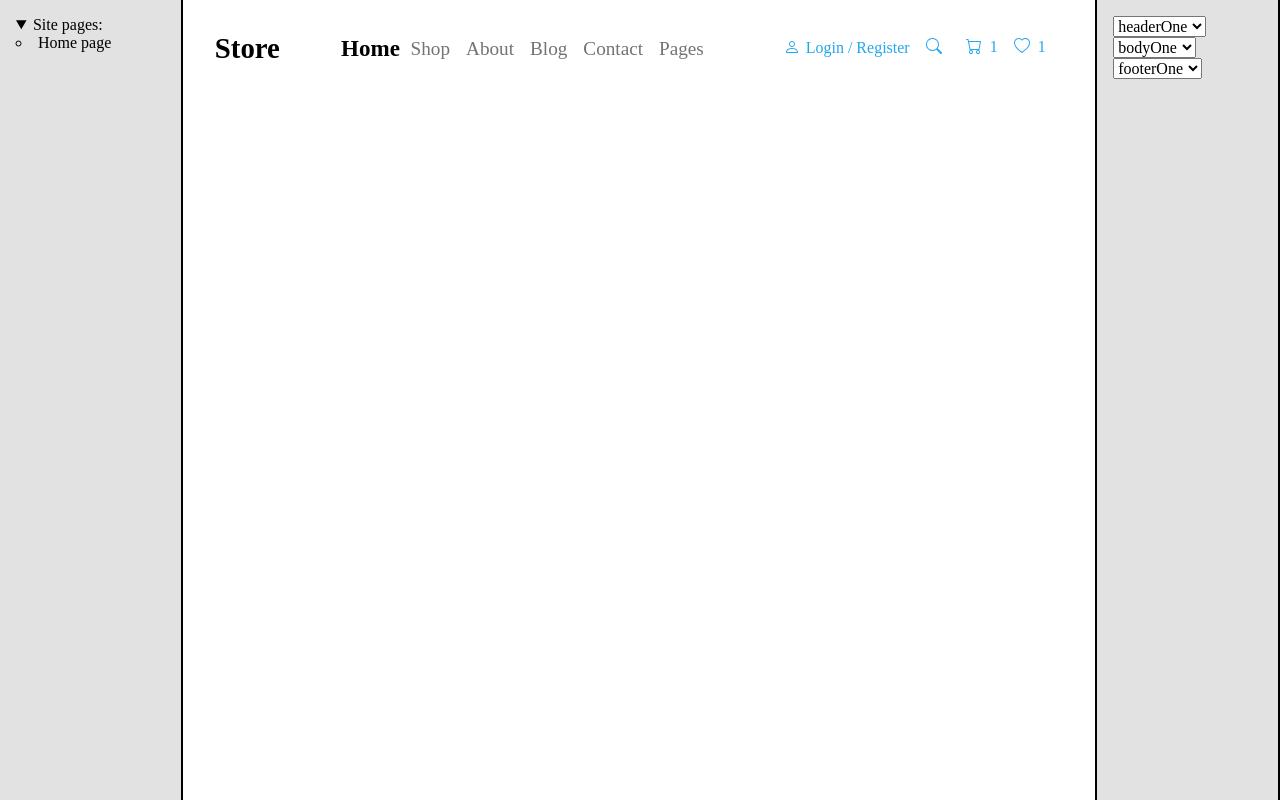
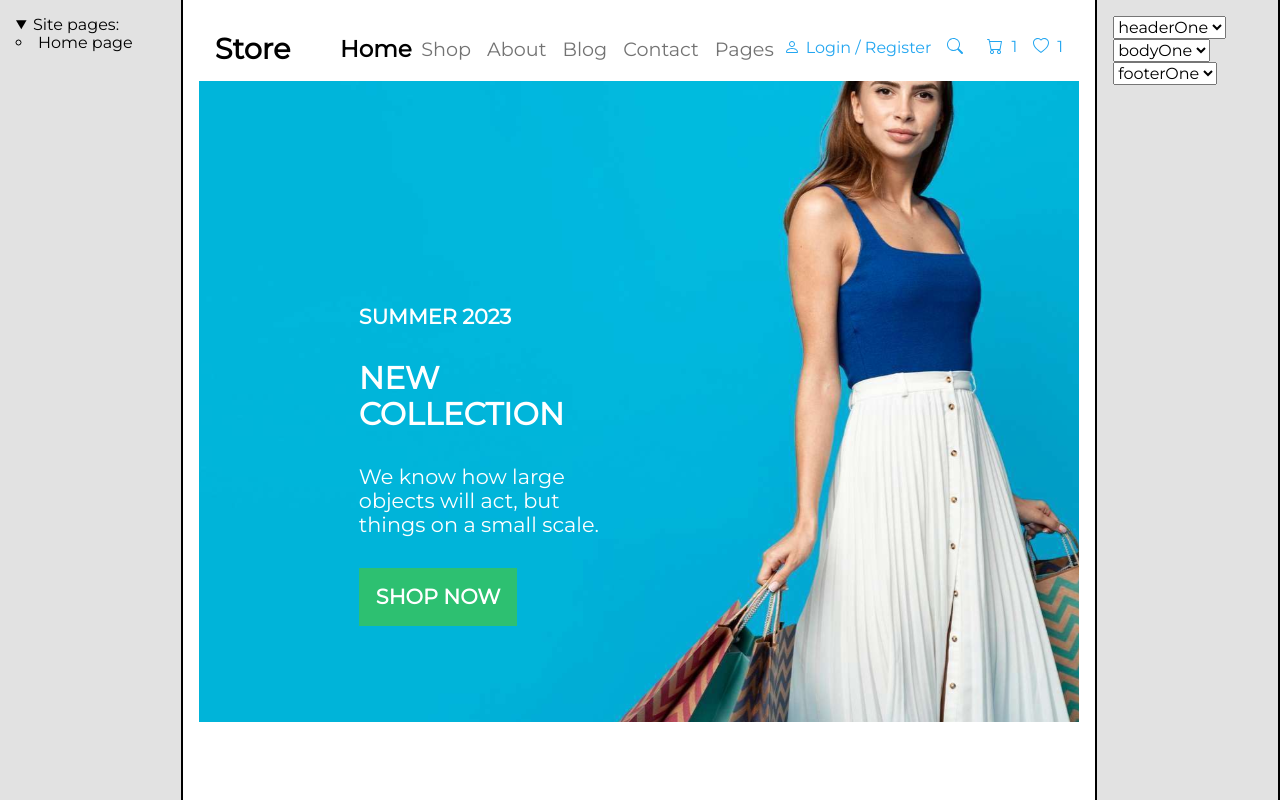
Before and after one commit to Falderian/Site-constructor-nuxt, a Nuxt app: page / in a window 1280 px wide. Built offline with nearby package versions, Linux system fonts and the light colour scheme.

Commit message:
UPD: add body first variant

```diff
--- a/assets/main.scss
+++ b/assets/main.scss
@@ -1,9 +1,26 @@
+@import url("https://fonts.googleapis.com/css2?family=Montserrat&display=swap");
+
 $color-bg-primary: white;
 $color-bg-secondary: #e2e2e2;
 $color-btn-active: #55c3ff;
-$border-1: 2px solid black;
 $color-text-secondary: #23a6f0;
 $color-text-gray: #737373;
+$color-green: #2dc071;
+$border-1: 2px solid black;
+
+* {
+  font-family: "Montserrat", sans-serif;
+}
+
+.bold {
+  font-weight: 700;
+}
+
+h4,
+h2 {
+  text-transform: uppercase;
+  margin: 0;
+}
 
 .pad-1 {
   padding: 1rem;
--- /dev/null
+++ b/components/BaseButton.vue
@@ -0,0 +1,38 @@
+
+<template>
+  <button :class="[className, 'btn']" :click="action">{{ text }}</button>
+</template>
+
+<script setup lang="ts">
+const { action, className, text } = defineProps({
+  action: { type: Function },
+  className: { type: String, default: 'green' },
+  text: { type: String, default: 'Submit' }
+});
+
+</script>
+
+<style scoped lang="scss">
+.green {
+  background-color: $color-green;
+}
+
+.btn {
+  padding: 1rem;
+  width: fit-content;
+
+  border: none;
+
+  text-transform: uppercase;
+  font-weight: 700;
+  color: white;
+  border: 1px solid transparent;
+
+  transition: all 0.5s linear;
+
+  &:hover {
+    border: 1px solid white;
+    scale: 1.1;
+  }
+}
+</style>
--- a/components/siteConfig/SiteSkeleton.vue
+++ b/components/siteConfig/SiteSkeleton.vue
@@ -1,12 +1,14 @@
 <template>
   <section class="skeleton border-1-r pad-1">
     <DynamicHeader :variant="currentOptions.header" />
+    <DynamicBody :variant="currentOptions.body" />
   </section>
 </template>
 
 <script setup lang="ts">
 import { useSiteOptions } from "@/stores/siteOptions";
 import DynamicHeader from "@/components/siteConfig/headers/DynamicHeader.vue";
+import DynamicBody from "@/components/siteConfig/bodies/DynamicBody.vue";
 
 const siteOptions = useSiteOptions();
 const { header, body, footer } = siteOptions.currentSiteOptions;
--- /dev/null
+++ b/components/siteConfig/bodies/BodyTwo.vue
@@ -0,0 +1,12 @@
+<template>
+  <div>
+    Body Two
+  </div>
+</template>
+
+<script setup lang="ts">
+
+</script>
+
+<style scoped lang="scss">
+</style>
--- /dev/null
+++ b/components/siteConfig/bodies/DynamicBody.vue
@@ -0,0 +1,23 @@
+<template>
+  <div class="dynamic-body">
+    <component :is="variant" />
+  </div>
+</template>
+
+<script setup lang="ts">
+
+const { variant } = defineProps({
+  variant: { type: String, required: true },
+});
+
+
+</script>
+
+<script lang="ts">
+import BodyOne from "./bodyOne/BodyOne.vue";
+import BodyTwo from "./BodyTwo.vue";
+
+export default {
+  components: { BodyOne, BodyTwo },
+};
+</script>
--- /dev/null
+++ b/components/siteConfig/bodies/bodyOne/BodyCarousel.vue
@@ -0,0 +1,49 @@
+<template>
+  <div class="carousel" :style="{ backgroundImage }">
+    <span></span>
+    <div class="carousel__content">
+      <h4>{{ content.subheading }}</h4>
+      <h2>{{ content.heading }}</h2>
+      <span>{{ content.description }}</span>
+      <BaseButton text="Shop now" class-name="green" />
+    </div>
+    <span></span>
+  </div>
+</template>
+
+<script setup lang="ts">
+import type { TCarouselConfig } from '@/utils/types';
+
+
+const { config } = defineProps({
+  config: { type: Object as PropType<TCarouselConfig>, required: true }
+})
+
+const { content } = config
+
+const backgroundImage = `url(/images/${config.bkgImage})`;
+</script>
+
+<style lang="scss" scoped>
+.carousel {
+  display: grid;
+  grid-template-columns: 10rem 1fr 2fr;
+
+  background-position: top;
+  background-repeat: no-repeat;
+  background-size: cover;
+
+  color: white;
+
+  &__content {
+    display: flex;
+    flex-direction: column;
+
+    padding: 14rem 0rem 6rem 0;
+    gap: 2rem;
+
+
+    font-size: 1.3rem;
+  }
+}
+</style>
--- /dev/null
+++ b/components/siteConfig/bodies/bodyOne/BodyOne.vue
@@ -0,0 +1,22 @@
+
+<template >
+  <div class="anim-fade-in">
+    <BodyCarousel :config="carouselConfig" />
+  </div>
+</template>
+
+<script setup lang="ts">
+import type { TCarouselConfig } from '@/utils/types';
+import BodyCarousel from './BodyCarousel.vue';
+
+const carouselConfig: TCarouselConfig = {
+  bkgImage: 'bodyOne.svg',
+  content: {
+    subheading: 'Summer 2023',
+    heading: "New collection",
+    description: 'We know how large objects will act, but things on a small scale.',
+    btnText: 'Shop now'
+  }
+}
+
+</script>
--- a/components/siteConfig/headers/DynamicHeader.vue
+++ b/components/siteConfig/headers/DynamicHeader.vue
@@ -1,7 +1,5 @@
 <template>
-  <div class="dynamic-header">
-    <component :is="variant" :config="config" />
-  </div>
+  <component :is="variant" :config="config" />
 </template>
 
 <script setup lang="ts">
@@ -20,7 +18,6 @@ const config = {
   }
 };
 
-
 </script>
 
 <script lang="ts">
--- a/nuxt.config.ts
+++ b/nuxt.config.ts
@@ -1,7 +1,6 @@
 // https://nuxt.com/docs/api/configuration/nuxt-config
 export default defineNuxtConfig({
   devtools: { enabled: true },
-  quites: false,
   modules: ["@pinia/nuxt"],
   css: ["normalize.css/normalize.css"],
   app: {
--- a/tsconfig.json
+++ b/tsconfig.json
@@ -6,7 +6,8 @@
     "paths": {
       "@/components/*": ["./components/*"],
       "@/utils/*": ["./utils/*"],
-      "@/stores/*": ["./stores/*"]
+      "@/stores/*": ["./stores/*"],
+      "@/assets/*": ["./assets/*"]
     }
   }
 }
--- a/utils/types.ts
+++ b/utils/types.ts
@@ -4,4 +4,14 @@ type TSiteOptions = {
   footer: string;
 };
 
-export type { TSiteOptions };
+type TCarouselConfig = {
+  bkgImage: string;
+  content: {
+    subheading: string;
+    heading: string;
+    description: string;
+    btnText: string;
+  };
+};
+
+export type { TSiteOptions, TCarouselConfig };
```
Also changed, not shown: public/images/bodyOne.svg (added).
